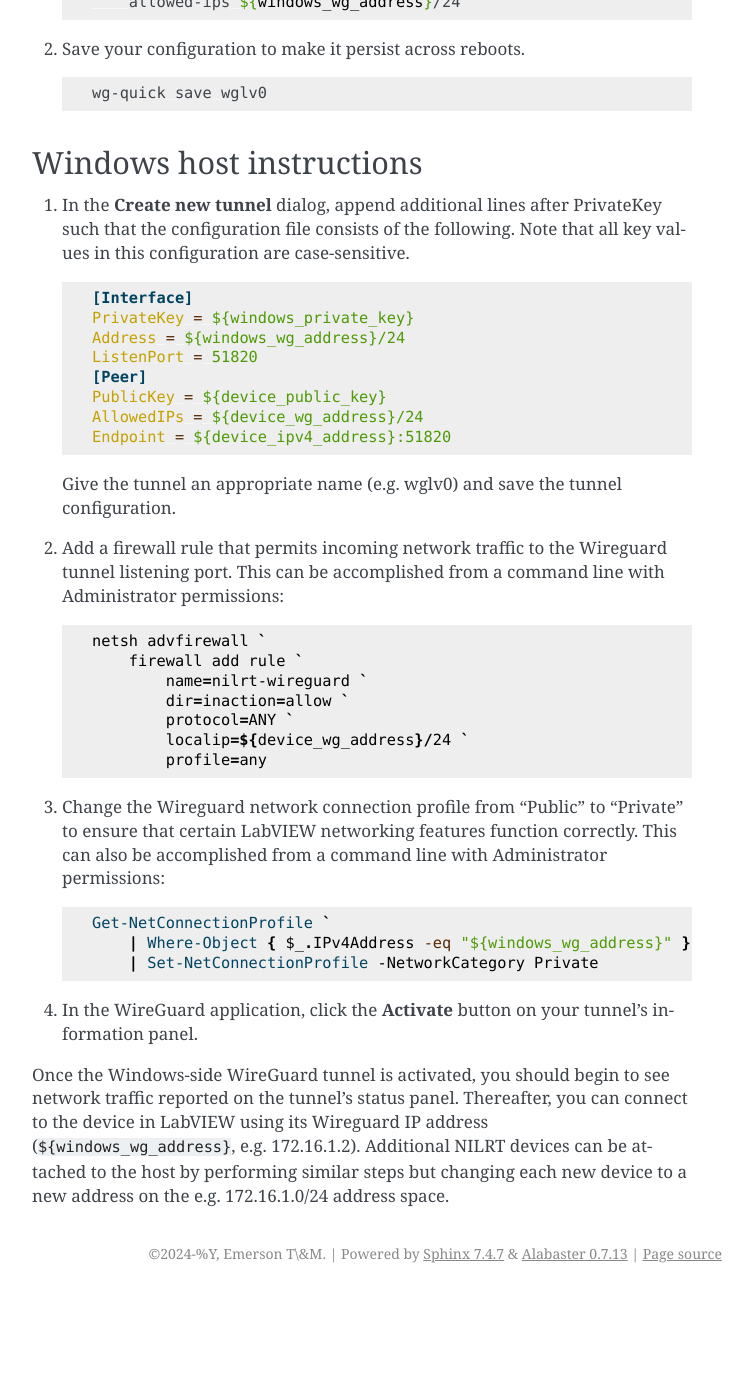
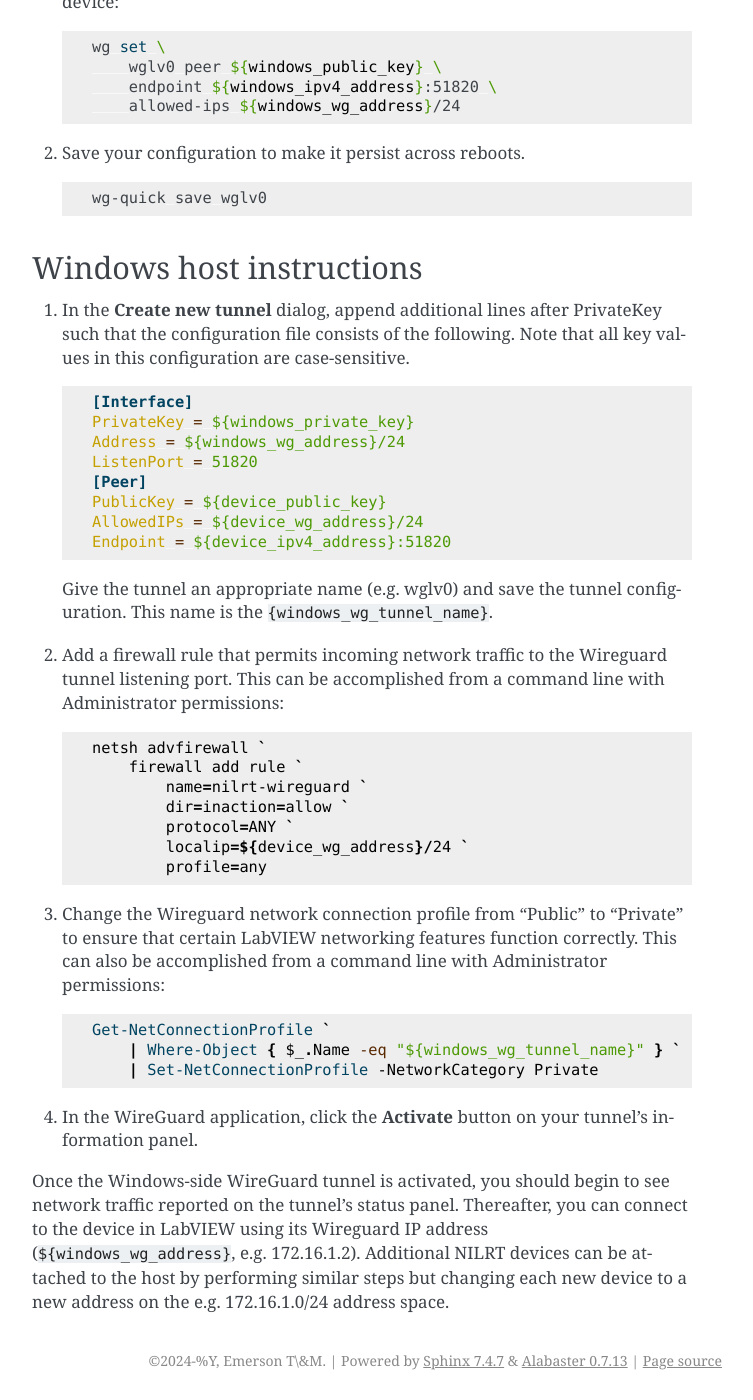
Before and after one commit to ni/nilrt-snac-guide, a Sphinx documentation site: the page built from source/appendix_2.rst, in a window 1280 px wide and 1400 px high, scrolled down 2127 px. Shown: the whole window, without its empty margins (388-1141 px from the left). Built offline with Sphinx 7.4.7, drawn with Linux system fonts in a browser that asks for light colours; before the commit the page ends 3420 px from its top, so only the background shows below that; some of the changed text lies outside the part shown.

Commit message:
Update script to actually work. Add the tunnel name to the table for consistency.
Signed-off-by: Blair Elliott <blair.elliott@emerson.com>

```diff
--- a/source/appendix_2.rst
+++ b/source/appendix_2.rst
@@ -22,41 +22,45 @@
 
 .. tabularcolumns:: \Y{0.27}\Y{0.25}\Y{0.3}\Y{0.18}
 
-+---------------------------+----------------------+-------------------------------+---------------+
-| Variable                  | Description          | To compute…                   |Sample Value   |
-+===========================+======================+===============================+===============+
-|``${windows_private_key}`` | Private              | Open WireGuard,               |               |
-|                           | key of Windows host  | select **Add Tunnel»Create    | YJ0NxsWisQ…   |
-|                           |                      | New Tunnel…**, and record     |               |
-|                           |                      | the value of **PrivateKey**   |               |
-+---------------------------+----------------------+-------------------------------+---------------+
-| ``${windows_public_key}`` | Public key           | Record the value of "Public   |               |
-|                           | of Windows host      | key" in the **Create new      | OF9sbmVqTs…   |
-|                           |                      | tunnel** dialog above         |               |
-+---------------------------+----------------------+-------------------------------+---------------+
-|                           | IPv4 address of      | ``ipconfig``                  | 10.0.2.1      |
-|``${windows_ipv4_address}``| Windows host through |                               |               |
-|                           | which RT target is   |                               |               |
-|                           | accessible           |                               |               |
-+---------------------------+----------------------+-------------------------------+---------------+
-| ``${device_private_key}`` | Private              | ``wg show wglv0 private-key`` |               |
-|                           | key of RT target     |                               | SJvSIy5Epo…   |
-+---------------------------+----------------------+-------------------------------+---------------+
-| ``${device_public_key}``  | Public key           | ``wg show wglv0``             |               |
-|                           | of RT target         |                               | wGleQMHB6b…   |
-+---------------------------+----------------------+-------------------------------+---------------+
-|``${device_ipv4_address}`` | IPv4 address of RT   | ``ip addr``                   | 10.0.2.2      |
-|                           | target on local      |                               |               |
-|                           | network              |                               |               |
-+---------------------------+----------------------+-------------------------------+---------------+
-| ``${windows_wg_address}`` | IPv4 address of      | Choose from IPv4 private      | 172.16.1.2    |
-|                           | Windows host on      | network ranges, avoiding      |               |
-|                           | VPN                  | networks in use               |               |
-+---------------------------+----------------------+-------------------------------+---------------+
-| ``${device_wg_address}``  | IPv4 address of RT   | Same                          | 172.16.1.1    |
-|                           | target on            |                               |               |
-|                           | VPN                  |                               |               |
-+---------------------------+----------------------+-------------------------------+---------------+
++-----------------------------+----------------------+-------------------------------+---------------+
+| Variable                    | Description          | To compute…                   |Sample Value   |
++=============================+======================+===============================+===============+
+| ``${windows_private_key}``  | Private              | Open WireGuard,               |               |
+|                             | key of Windows host  | select **Add Tunnel»Create    | YJ0NxsWisQ…   |
+|                             |                      | New Tunnel…**, and record     |               |
+|                             |                      | the value of **PrivateKey**   |               |
++-----------------------------+----------------------+-------------------------------+---------------+
+|  ``${windows_public_key}``  | Public key           | Record the value of "Public   |               |
+|                             | of Windows host      | key" in the **Create new      | OF9sbmVqTs…   |
+|                             |                      | tunnel** dialog above         |               |
++-----------------------------+----------------------+-------------------------------+---------------+
+|                             | IPv4 address of      | ``ipconfig``                  | 10.0.2.1      |
+| ``${windows_ipv4_address}`` | Windows host through |                               |               |
+|                             | which RT target is   |                               |               |
+|                             | accessible           |                               |               |
++-----------------------------+----------------------+-------------------------------+---------------+
+|  ``${device_private_key}``  | Private              | ``wg show wglv0 private-key`` |               |
+|                             | key of RT target     |                               | SJvSIy5Epo…   |
++-----------------------------+----------------------+-------------------------------+---------------+
+|  ``${device_public_key}``   | Public key           | ``wg show wglv0``             |               |
+|                             | of RT target         |                               | wGleQMHB6b…   |
++-----------------------------+----------------------+-------------------------------+---------------+
+| ``${device_ipv4_address}``  | IPv4 address of RT   | ``ip addr``                   | 10.0.2.2      |
+|                             | target on local      |                               |               |
+|                             | network              |                               |               |
++-----------------------------+----------------------+-------------------------------+---------------+
+|  ``${windows_wg_address}``  | IPv4 address of      | Choose from IPv4 private      | 172.16.1.2    |
+|                             | Windows host on      | network ranges, avoiding      |               |
+|                             | VPN                  | networks in use               |               |
++-----------------------------+----------------------+-------------------------------+---------------+
+|  ``${device_wg_address}``   | IPv4 address of RT   | Same                          | 172.16.1.1    |
+|                             | target on            |                               |               |
+|                             | VPN                  |                               |               |
++-----------------------------+----------------------+-------------------------------+---------------+
+|``${windows_wg_tunnel_name}``| Name of the          | User defined                  | wglv0         |
+|                             | WireGuard tunnel     |                               |               |
+|                             | on Windows           |                               |               |
++-----------------------------+----------------------+-------------------------------+---------------+
 
 .. raw:: latex
 
@@ -131,7 +135,7 @@
         Endpoint = ${device_ipv4_address}:51820
 
     Give the tunnel an appropriate name (e.g. wglv0) and save the tunnel
-    configuration.
+    configuration. This name is the ``{windows_wg_tunnel_name}``.
 
 #.  Add a firewall rule that permits incoming network traffic to the
     Wireguard tunnel listening port. This can be accomplished from a
@@ -154,7 +158,7 @@
     .. code-block:: powershell
 
         Get-NetConnectionProfile `
-            | Where-Object { $_.IPv4Address -eq "${windows_wg_address}" } `
+            | Where-Object { $_.Name -eq "${windows_wg_tunnel_name}" } `
             | Set-NetConnectionProfile -NetworkCategory Private
 
 #.  In the WireGuard application, click the **Activate** button on your
```
